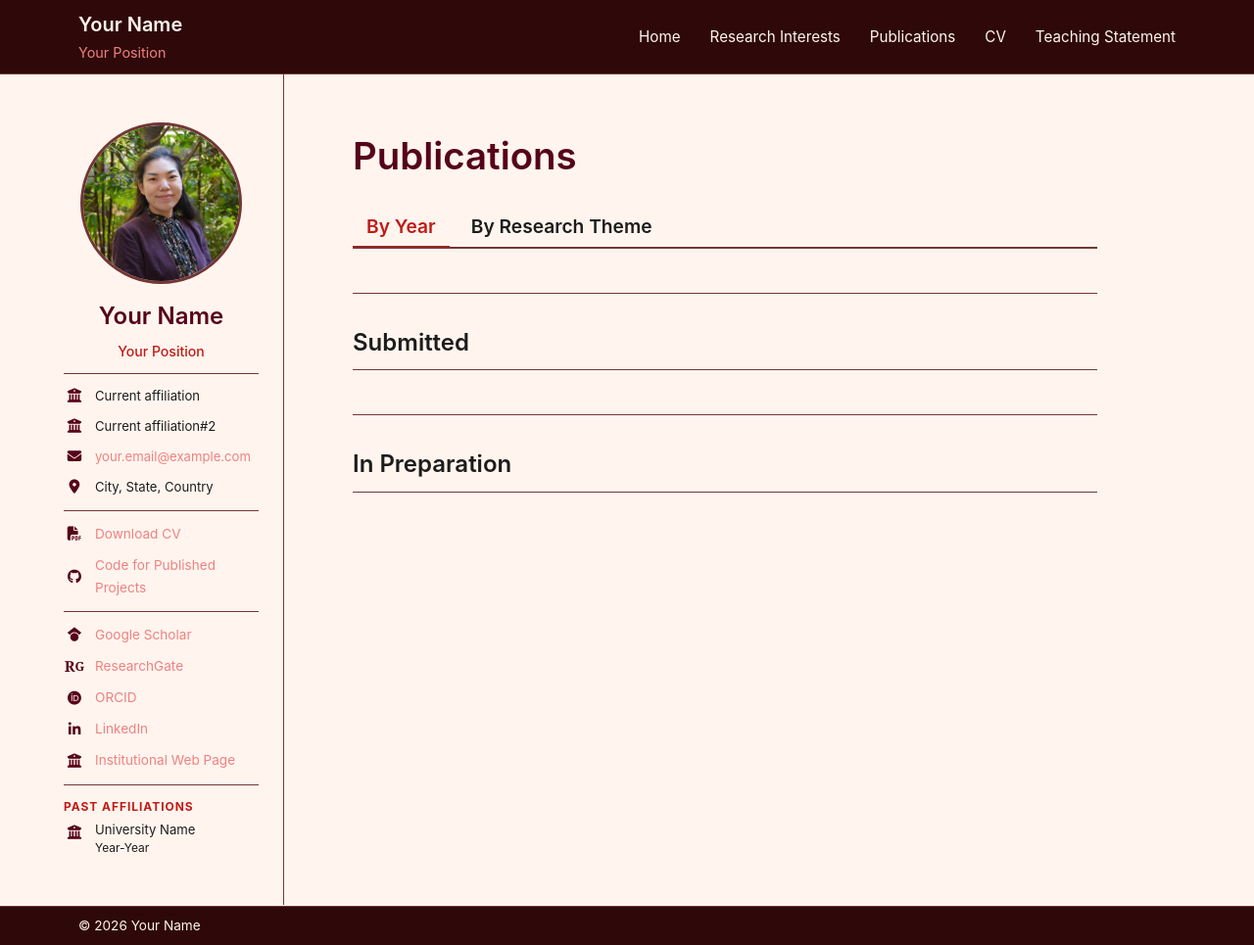
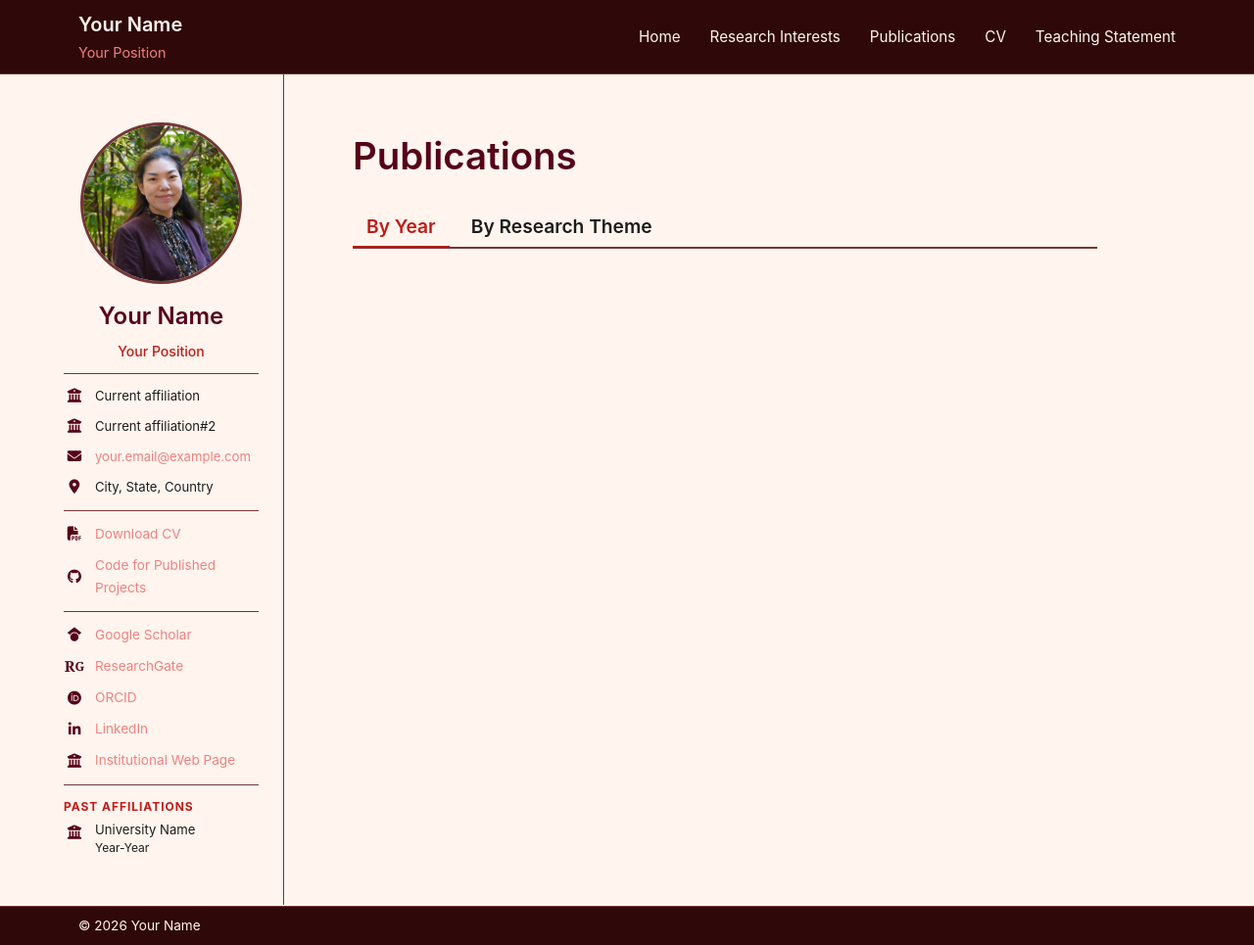
Before and after one commit to isugiura/isugiura.github.io, a Jekyll site: the page built from publications.md, in a window 1280 px wide and 965 px high. Shown: the whole window at 98% size. Built offline with Jekyll 4.4.1, drawn with Linux system fonts in a browser that asks for light colours; part of the change alters nothing that is shown.

```diff
--- a/publications.md
+++ b/publications.md
@@ -35,8 +35,6 @@ permalink: /publications/
   class="publication-view active"
 >
 
-  <!-- Hidden source bibliography -->
-
   <div
     id="year-publication-source"
     style="display: none;"
@@ -49,7 +47,7 @@ permalink: /publications/
 
   <div id="year-publication-lists">
 
-    <!-- SUBMITTED -->
+    <!-- Submitted -->
 
     <section class="publication-status-section">
 
@@ -66,7 +64,7 @@ permalink: /publications/
     </section>
 
 
-    <!-- IN PREPARATION -->
+    <!-- In Preparation -->
 
     <section class="publication-status-section">
 
@@ -83,13 +81,14 @@ permalink: /publications/
     </section>
 
 
-    <!-- PUBLISHED YEARS -->
+    <!-- Published by year -->
 
     <div id="year-sections"></div>
 
   </div>
 
 </div>
+
 
 <!-- =========================================================
      BY RESEARCH THEME
@@ -100,8 +99,6 @@ permalink: /publications/
   class="publication-view"
 >
 
-  <!-- Hidden source bibliography -->
-
   <div
     id="theme-publication-source"
     style="display: none;"
@@ -111,8 +108,6 @@ permalink: /publications/
 
   </div>
 
-
-  <!-- Theme publications will be inserted here -->
 
   <div id="theme-publication-lists">
 
@@ -145,52 +140,226 @@ permalink: /publications/
 </div>
 
 
+<!-- =========================================================
+     JAVASCRIPT
+     ========================================================= -->
+
 <script>
 
-/* =========================================================
-   PUBLICATION VIEW SWITCHER
-   ========================================================= */
+document.addEventListener("DOMContentLoaded", function() {
 
-document
-  .querySelectorAll(".publication-tab")
-  .forEach(function(button) {
 
-    button.addEventListener("click", function() {
+  /* =========================================================
+     VIEW SWITCHER
+     ========================================================= */
 
-      document
-        .querySelectorAll(".publication-tab")
-        .forEach(function(tab) {
-          tab.classList.remove("active");
-        });
+  document
+    .querySelectorAll(".publication-tab")
+    .forEach(function(button) {
 
-      document
-        .querySelectorAll(".publication-view")
-        .forEach(function(view) {
-          view.classList.remove("active");
-        });
+      button.addEventListener("click", function() {
 
-      button.classList.add("active");
+        document
+          .querySelectorAll(".publication-tab")
+          .forEach(function(tab) {
+            tab.classList.remove("active");
+          });
 
-      document
-        .getElementById(button.dataset.view)
-        .classList.add("active");
+
+        document
+          .querySelectorAll(".publication-view")
+          .forEach(function(view) {
+            view.classList.remove("active");
+          });
+
+
+        button.classList.add("active");
+
+
+        document
+          .getElementById(button.dataset.view)
+          .classList.add("active");
+
+      });
 
     });
+
+
+  /* =========================================================
+     SOURCE PUBLICATIONS
+     ========================================================= */
+
+  const yearSource = document.getElementById(
+    "year-publication-source"
+  );
+
+  const yearPublications = yearSource.querySelectorAll(
+    ".publication"
+  );
+
+
+  /* =========================================================
+     BY YEAR
+     ========================================================= */
+
+  const yearSections = document.getElementById(
+    "year-sections"
+  );
+
+  const publicationsByYear = {};
+
+
+  yearPublications.forEach(function(publication) {
+
+    const journalElement = publication.querySelector(
+      ".publication-journal"
+    );
+
+
+    if (!journalElement) {
+      return;
+    }
+
+
+    const yearMatch =
+      journalElement.textContent.match(
+        /\((\d{4})\)/
+      );
+
+
+    if (!yearMatch) {
+      return;
+    }
+
+
+    const year = yearMatch[1];
+
+
+    if (!publicationsByYear[year]) {
+      publicationsByYear[year] = [];
+    }
+
+
+    publicationsByYear[year].push(
+      publication
+    );
 
   });
 
 
-/* =========================================================
-   ORGANIZE PUBLICATIONS BY RESEARCH THEME
-   ========================================================= */
+  Object
+    .keys(publicationsByYear)
+    .sort(function(a, b) {
+      return b - a;
+    })
+    .forEach(function(year) {
 
-document.addEventListener("DOMContentLoaded", function() {
+      const section = document.createElement(
+        "section"
+      );
 
-  const source = document.getElementById(
+      section.className =
+        "publication-year-section";
+
+
+      const heading = document.createElement(
+        "h2"
+      );
+
+      heading.className =
+        "publication-year";
+
+      heading.textContent = year;
+
+
+      const list = document.createElement(
+        "div"
+      );
+
+      list.className =
+        "publication-year-list";
+
+
+      publicationsByYear[year].forEach(
+        function(publication) {
+
+          list.appendChild(
+            publication.cloneNode(true)
+          );
+
+        }
+      );
+
+
+      section.appendChild(heading);
+      section.appendChild(list);
+
+      yearSections.appendChild(section);
+
+    });
+
+
+  /* =========================================================
+     SUBMITTED / IN PREPARATION
+     ========================================================= */
+
+  const statusLists = document.querySelectorAll(
+    ".publication-status-list"
+  );
+
+
+  statusLists.forEach(function(statusList) {
+
+    const status = statusList.dataset.status;
+
+    let count = 0;
+
+
+    yearPublications.forEach(function(publication) {
+
+      const publicationStatus =
+        (
+          publication.dataset.status || ""
+        )
+        .trim()
+        .toLowerCase();
+
+
+      if (publicationStatus === status) {
+
+        statusList.appendChild(
+          publication.cloneNode(true)
+        );
+
+        count++;
+
+      }
+
+    });
+
+
+    /* Hide empty sections */
+
+    if (count === 0) {
+
+      statusList
+        .closest(".publication-status-section")
+        .style.display = "none";
+
+    }
+
+  });
+
+
+  /* =========================================================
+     BY RESEARCH THEME
+     ========================================================= */
+
+  const themeSource = document.getElementById(
     "theme-publication-source"
   );
 
-  const publications = source.querySelectorAll(
+  const themePublications = themeSource.querySelectorAll(
     ".publication"
   );
 
@@ -204,11 +373,12 @@ document.addEventListener("DOMContentLoaded", function() {
     const themeId = themeList.dataset.themeId;
 
 
-    publications.forEach(function(publication) {
+    themePublications.forEach(function(publication) {
 
-      const themeIds = publication
-        .dataset
-        .themeIds
+      const themeIds =
+        (
+          publication.dataset.themeIds || ""
+        )
         .split(",")
         .map(function(theme) {
           return theme.trim();
```
